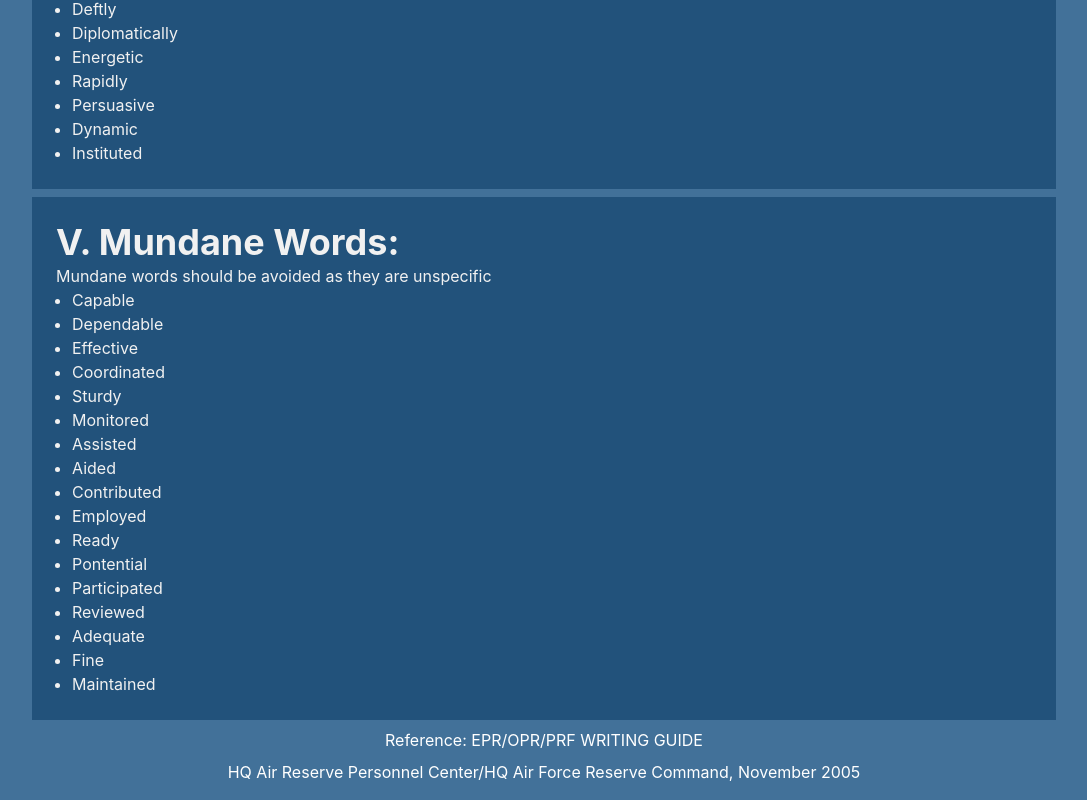
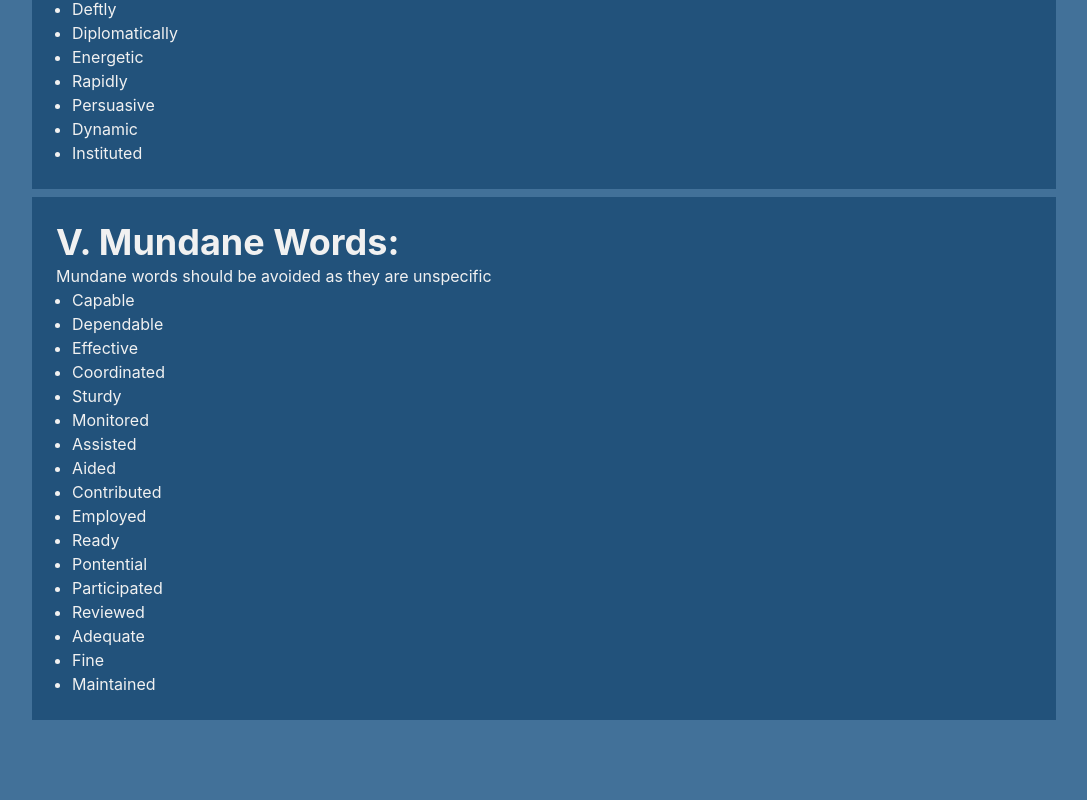
Before and after one commit to cvxluo/junior-design-project, a Next.js app: page /guidelines in a window 1280 px wide. Shown: the part 1598-2398 px from the top of the page, without its empty margins (96-1183 px from the left). After the commit the page ends 2334 px from the top, so only its background shows below. Built offline with nearby package versions, Linux system fonts and the light colour scheme.

Commit message:
got rid of reference

```diff
--- a/src/screens/Guidelines/Guidelines.jsx
+++ b/src/screens/Guidelines/Guidelines.jsx
@@ -238,8 +238,6 @@ export default function Guidelines() {
                 <InfoBox content={infoDonts}></InfoBox>
                 <InfoBox content={infoWordChoice1}></InfoBox>
                 <InfoBox content={infoWordChoice2}></InfoBox>
-                <Text color="white">Reference: EPR/OPR/PRF WRITING GUIDE</Text>
-                <Text color="white">HQ Air Reserve Personnel Center/HQ Air Force Reserve Command, November 2005</Text>
               </VStack>
             </TabPanel>
             <TabPanel>
```
